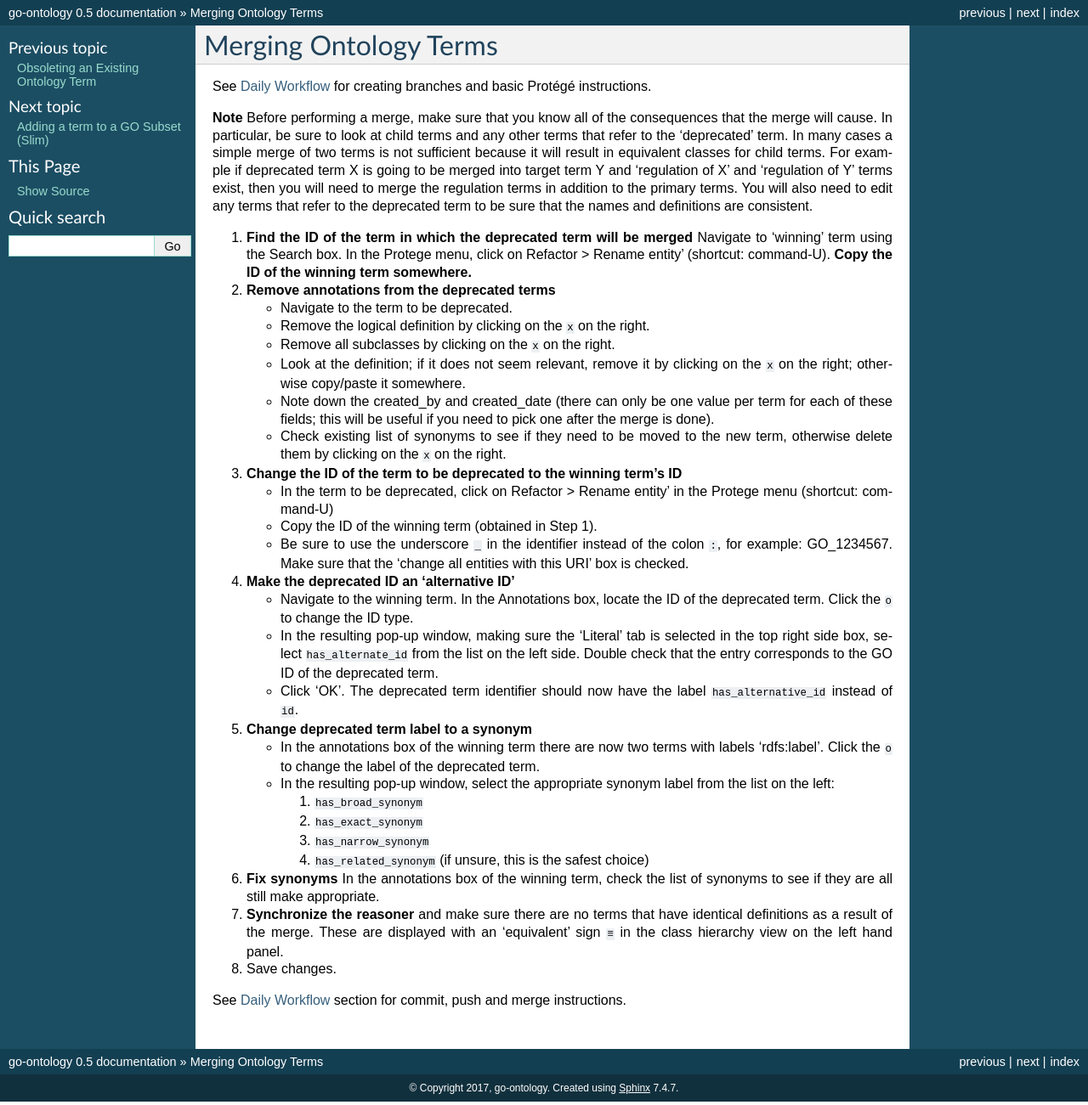
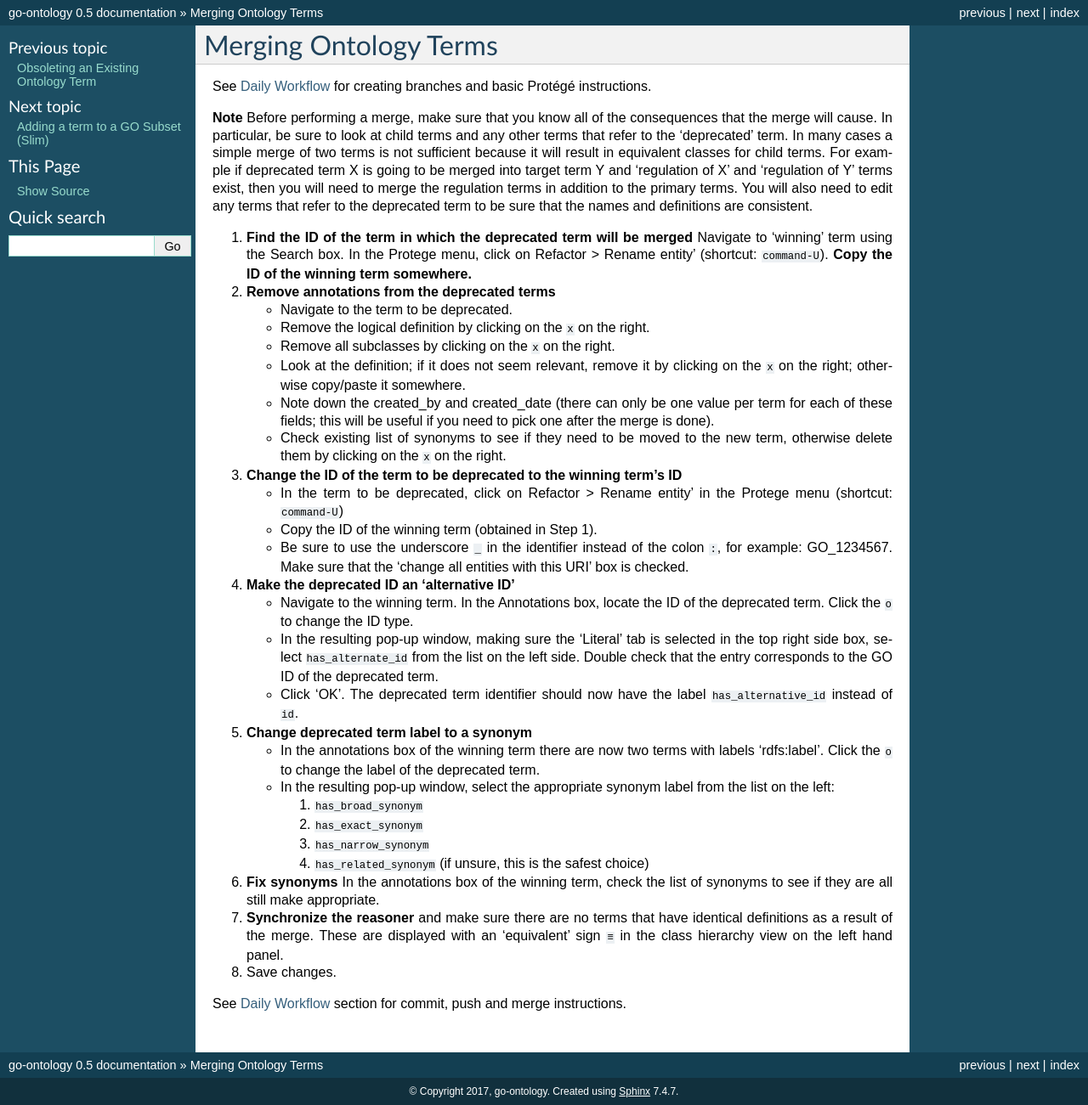
Before and after one commit to geneontology/go-ontology, a Sphinx documentation site: the page built from docs/MergeTerms.md, in a window 1280 px wide. Shown: the whole page at 85% size. Built offline with Sphinx 7.4.7, drawn with Linux system fonts in a browser that asks for light colours.

````diff
--- a/docs/MergeTerms.md
+++ b/docs/MergeTerms.md
@@ -6,7 +6,7 @@ See [Daily Workflow](http://go-ontology.readthedocs.io/en/latest/Installgit.html
 **Note** Before performing a merge, make sure that you know all of the consequences that the merge will cause. In particular, be sure to look at child terms and any other terms that refer to the ‘deprecated’ term. In many cases a simple merge of two terms is not sufficient because it will result in equivalent classes for child terms. For example if deprecated term X is going to be merged into target term Y and ‘regulation of X’ and ‘regulation of Y’ terms exist, then you will need to merge the regulation terms in addition to the primary terms. You will also need to edit any terms that refer to the deprecated term to be sure that the names and definitions are consistent.
 
 1.	**Find the ID of the term in which the deprecated term will be merged**
- Navigate to 'winning' term using the Search box. In the Protege menu, click on Refactor > Rename entity’ (shortcut: command-U). **Copy the ID of the winning term somewhere.**
+ Navigate to 'winning' term using the Search box. In the Protege menu, click on Refactor > Rename entity’ (shortcut: ```command-U```). **Copy the ID of the winning term somewhere.**
 
  2. **Remove annotations from the deprecated terms**
     - Navigate to the term to be deprecated.
@@ -17,7 +17,7 @@ See [Daily Workflow](http://go-ontology.readthedocs.io/en/latest/Installgit.html
     - Check existing list of synonyms to see if they need to be moved to the new term, otherwise delete them by clicking on the ```x``` on the right.
 
 3.  **Change the ID of the term to be deprecated to the winning term's ID**
-    - In the term to be deprecated, click on Refactor > Rename entity’ in the Protege menu (shortcut: command-U)
+    - In the term to be deprecated, click on Refactor > Rename entity’ in the Protege menu (shortcut: ```command-U```)
     - Copy the ID of the winning term (obtained in Step 1).
     - Be sure to use the underscore ```_``` in the identifier instead of the colon ```:```, for example: GO_1234567. Make sure that the 'change all entities with this URI' box is checked.
 
````
